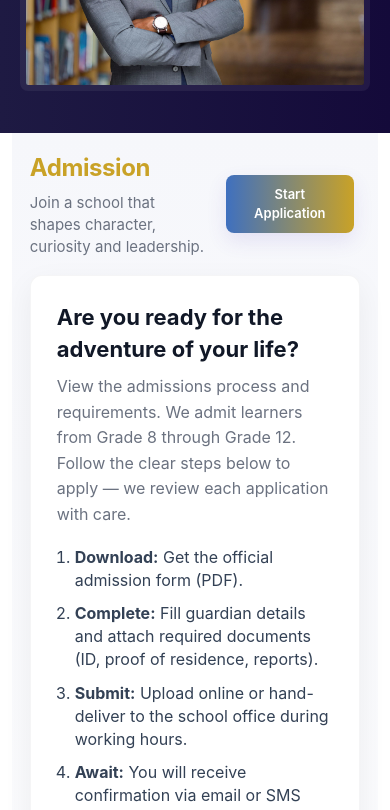
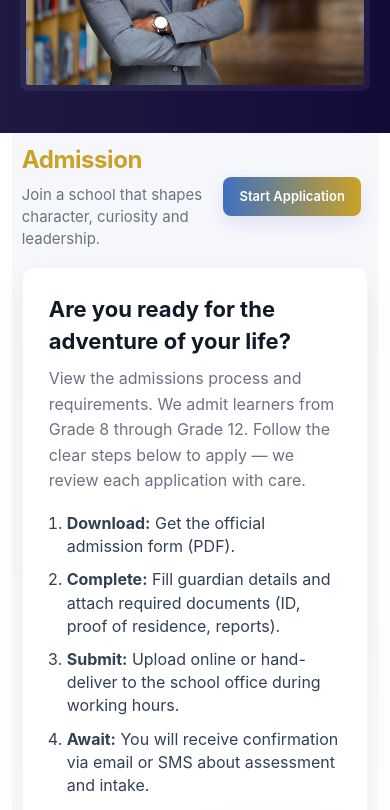
Before and after one commit to unleashedphetolo/sebone-high-school, a React (Create React App) app: page / in a window 390 px wide. Shown: the part 3620-4430 px from the top of the page. Built offline with nearby package versions, Linux system fonts and the light colour scheme; the HTML template or start-up script is replaced by a standard one.

Commit message:
admissions margintop

```diff
--- a/src/styles/admissions.css
+++ b/src/styles/admissions.css
@@ -144,7 +144,7 @@
 
 @media (max-width: 520px){
   .hero-title{ font-size:24px; }
-  .admissions.container{ padding:18px; }
+  .admissions.container{ padding:10px; }
   .btn{ width:100%; font-size: 13px; text-align:center; }
 }
 
```
